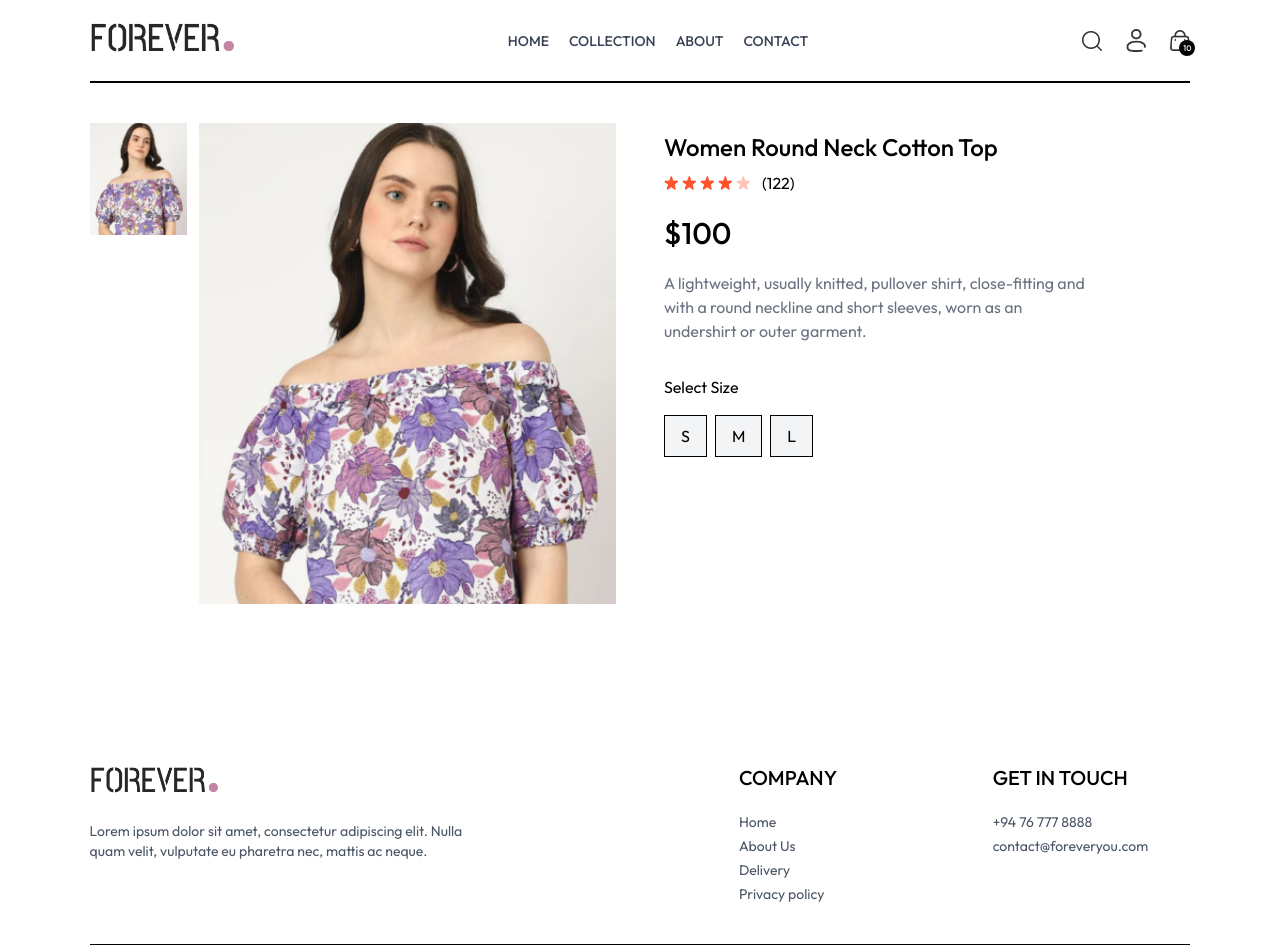
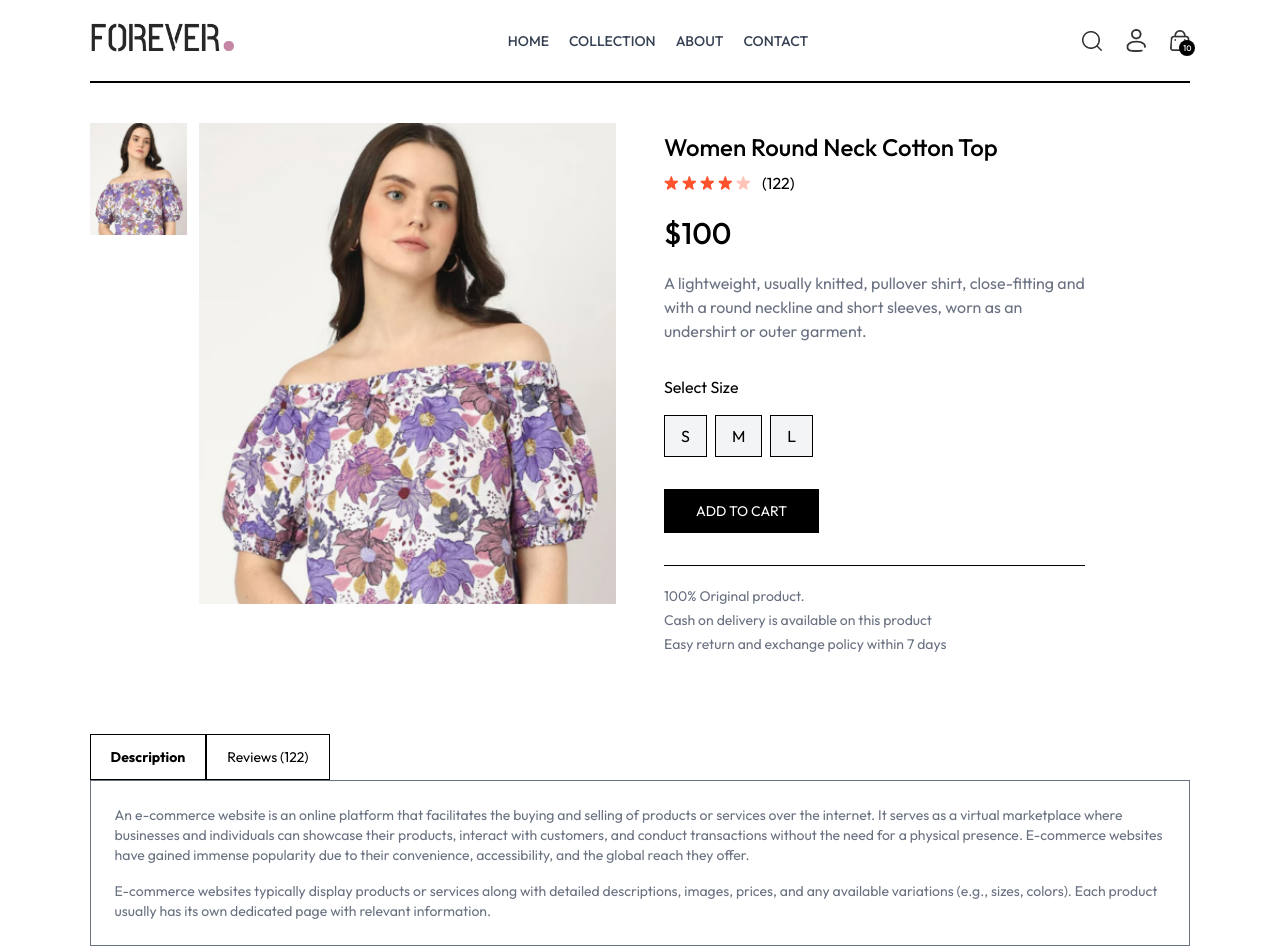
Before and after one commit to thusykanna/E-commerce-website, a React (Vite) app: page /products/aaaaa in a window 1280 px wide. Shown: the top 952 px of the page. Built offline with nearby package versions, Linux system fonts and the light colour scheme; a web font is replaced by a local one.

Commit message:
Add "ADD TO CART" button and description section

```diff
--- a/src/pages/Product.jsx
+++ b/src/pages/Product.jsx
@@ -68,9 +68,28 @@
                   ))}
                 </div>
               </div>
+              <button className='bg-black text-white px-8 py-3 text-sm active:bg-gray-700'>ADD TO CART</button>
+              <hr className='mt-8 sm:w-4/5' />
+              <div className='text-sm text-gray-500 mt-5 flex flex-col gap-1'>
+                    <p>100% Original product.</p>
+                    <p>Cash on delivery is available on this product</p>
+                    <p>Easy return and exchange policy within 7 days</p>
+              </div>
           </div>
+      </div>
 
+      {/* Description and review section */}
+      <div className='mt-20'>
+        <div className='flex'>
+          <b className='border px-5 py-3 text-sm'>Description</b>
+          <p className='border px-5 py-3 text-sm'>Reviews (122)</p>
+        </div>
+        <div className='flex flex-col gap-4 border px-6 py-6 text-sm text-gray-500'>
+          <p>An e-commerce website is an online platform that facilitates the buying and selling of products or services over the internet. It serves as a virtual marketplace where businesses and individuals can showcase their products, interact with customers, and conduct transactions without the need for a physical presence. E-commerce websites have gained immense popularity due to their convenience, accessibility, and the global reach they offer.</p>
+          <p>E-commerce websites typically display products or services along with detailed descriptions, images, prices, and any available variations (e.g., sizes, colors). Each product usually has its own dedicated page with relevant information.</p>
+        </div>
       </div>
+
     </div>
   ) : <div className='opacity-0'>Loading...</div>
 }
```
